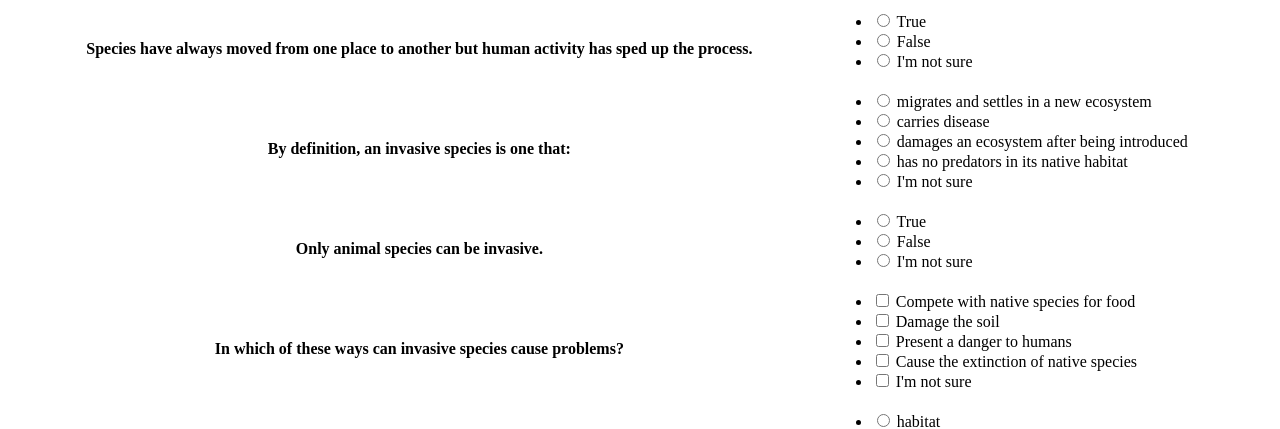
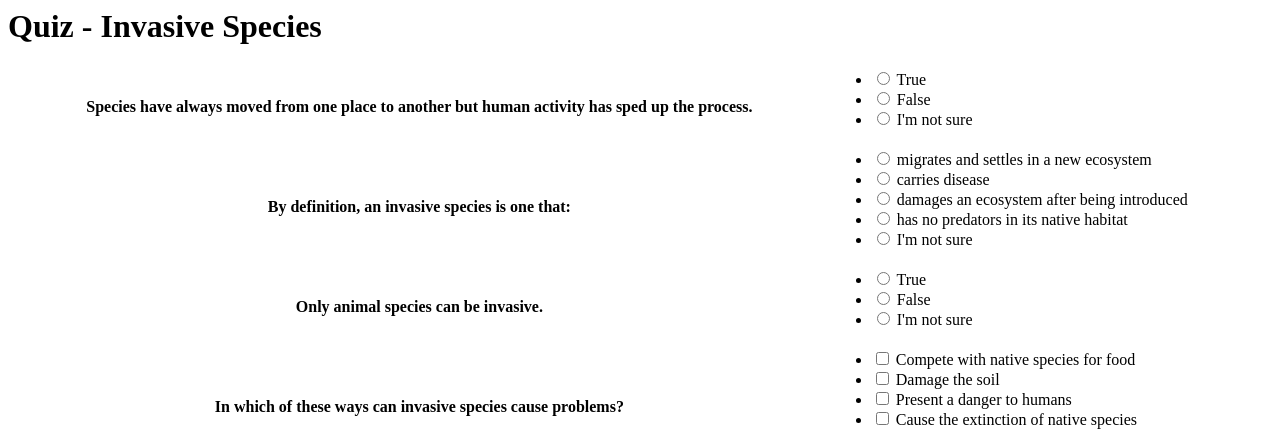
Before and after one commit to qcn/quiz, a Django app: page /quiz/take/1 in a window 1280 px wide. Shown: the top 429 px of the page. Run offline with Django 3.2, Linux system fonts and the light colour scheme; data comes from the database, SQL or seed files in the repository.

Commit message:
Basic taking-of-quiz

```diff
--- a/quizapp/templates/take_quiz.html
+++ b/quizapp/templates/take_quiz.html
@@ -1,4 +1,7 @@
-<form method="post" action="">
+<h1>Quiz - {{ qz.title }}</h1>
+
+<form method="post" action="{% url 'quizapp:submit' qz.id %}">
+    {% csrf_token %}
     <table>
         {% for form in qn_forms %}
         {{ form }}
--- a/quizapp/urls.py
+++ b/quizapp/urls.py
@@ -1,6 +1,8 @@
 from django.conf.urls import url
 from .views import *
 
+app_name = "quizapp"
 urlpatterns = [
-    url(r'^take/(?P<quizid>[0-9]+)$', take_quiz, name="quizapp-take"),
+    url(r'^take/(?P<quizid>[0-9]+)$', take_quiz, name="take"),
+    url(r'^take/(?P<quizid>[0-9]+)/submit/$', submit_quiz, name="submit"),
 ]
--- a/quizapp/views.py
+++ b/quizapp/views.py
@@ -1,7 +1,8 @@
 from django.shortcuts import render, get_object_or_404
 from django.forms import formset_factory
 from .forms import MCForm, SAForm, BaseMCFormSet
-from .models import Quiz
+from .models import Quiz, QuizAnswerSet
+from django.http import HttpResponseForbidden
 
 # Create your views here.
 
@@ -26,4 +27,41 @@
     saqns = qz.get_sa_questions()
     sa_forms = [SAForm(qn, prefix="sa"+str(qn.pk)) for qn in saqns]
     qn_forms = mc_forms + sa_forms
-    return render(request, 'take_quiz.html', {'qn_forms': qn_forms})
+    return render(request, 'take_quiz.html',
+                           {
+                            'qn_forms': qn_forms,
+                            'qz': qz,
+                           })
+
+
+def submit_quiz(request, **kwargs):
+    qz = get_object_or_404(Quiz, pk=kwargs['quizid'])
+    # Construct a new QuizAnswerSet from the form data
+    if request.method == 'POST':
+        # iterate through each of the questions
+        # create and assign a dictionary
+        answer_dict = {}
+        for key in request.POST:
+            if key[:2] == "mc": # multiple choice prefix
+                # cut off the prefix and suffix
+                qn_id = int(key[2:-8])
+                answer_dict[qn_id] = [int(x) for x in request.POST[key]]
+            elif key[:2] == "sa": # short answer prefix
+                # cut off the prefix and suffix
+                qn_id = int(key[2:-8])
+                answer_dict[qn_id] = request.POST[key]
+        # we don't care about anything else like CSRF tokens
+
+        # save new QuizAnswerSet
+        new_answers = QuizAnswerSet(qz=qz, answers=answer_dict)
+        new_answers.save()
+
+        # redirect to confirmation page
+        return render(request, 'quiz_submitted.html',
+                        {
+                            'qz': qz,
+                        })
+
+    # this page should only be accessed by a submission
+    return HttpResponseForbidden(
+        "You do not have permission to access this page")
```
